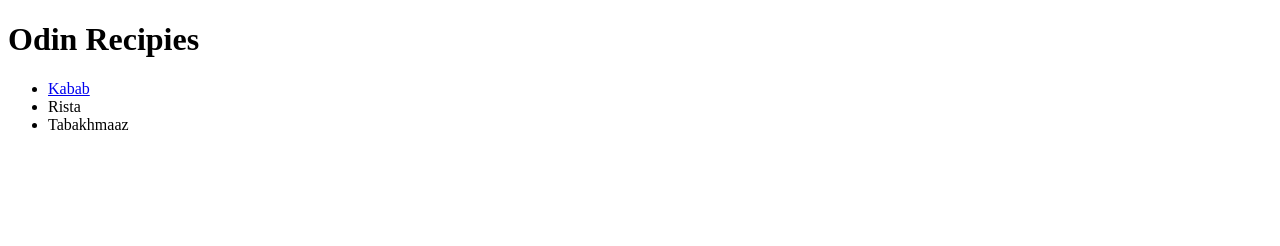
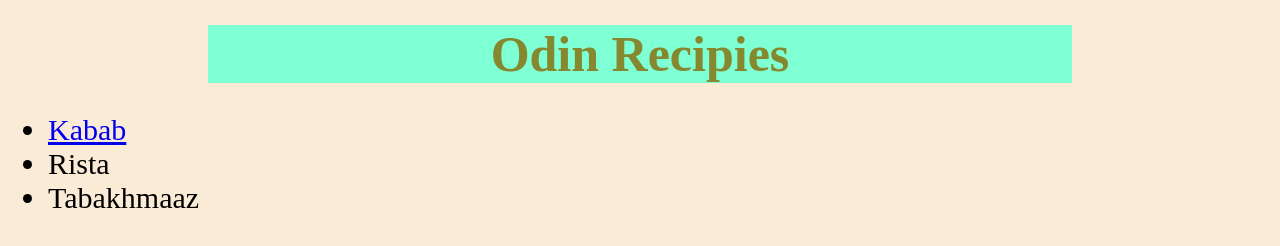
Before and after one commit to eliteUser7/odin-recipies, a plain HTML site: page index.html in a window 1280 px wide. Drawn offline with Linux system fonts and the light colour scheme.

Commit message:
i added a css file and made the things a bit colourful

```diff
--- a/index.html
+++ b/index.html
@@ -2,6 +2,7 @@
 <html lang="en">
 <head>
     <meta charset="UTF-8">
+    <link rel="stylesheet" href="style.css">
     <meta name="viewport" content="width=device-width, initial-scale=1.0">
     <title>Document</title>
 </head>
--- /dev/null
+++ b/style.css
@@ -0,0 +1,15 @@
+body{
+    background-color: antiquewhite;
+
+}
+*{
+    font-size: 30px;
+}
+h1{
+    text-align: center;
+    color: rgb(133, 136, 47);
+    font-size: 50px;
+    font-family:'Times New Roman', Times, serif;
+    background-color: aquamarine;
+    margin:25px 200px;
+}
```
